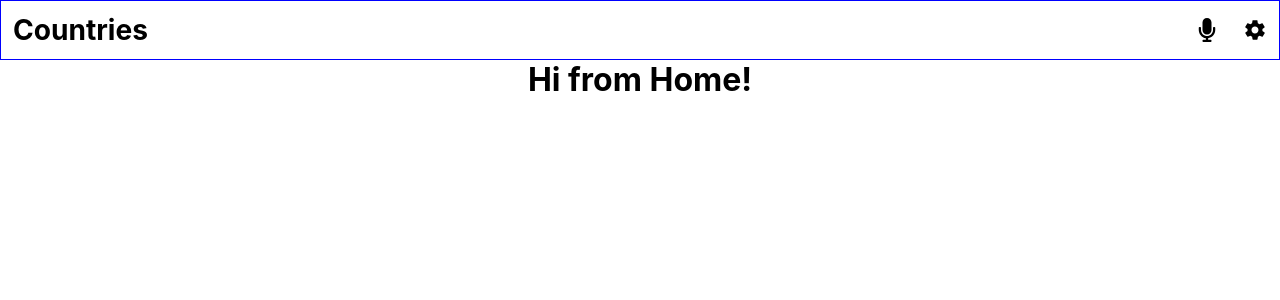
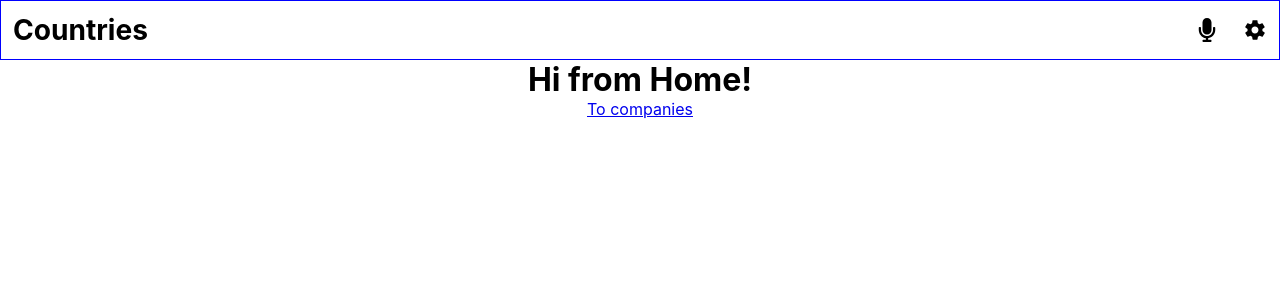
Before and after one commit to taldr27/Stock-Prices, a React (Create React App) app: page / in a window 1280 px wide. Shown: the top 300 px of the page. Built offline with nearby package versions, Linux system fonts and the light colour scheme.

Commit message:
Add nalink to each page for testing

```diff
--- a/src/pages/Companies.js
+++ b/src/pages/Companies.js
@@ -15,6 +15,7 @@ const Companies = () => {
         </div>
       </nav>
       <h1>Hi from Companies!</h1>
+      <NavLink to="/company-details">To Details</NavLink>
     </>
   );
 };
--- a/src/pages/Home.js
+++ b/src/pages/Home.js
@@ -2,6 +2,7 @@ import React from 'react';
 import '../styles/NavBar.css';
 import { FaMicrophone } from 'react-icons/fa';
 import { IoMdSettings } from 'react-icons/io';
+import { NavLink } from 'react-router-dom';
 
 const Home = () => {
   console.log('Home Page');
@@ -17,6 +18,7 @@ const Home = () => {
         </div>
       </nav>
       <h1>Hi from Home!</h1>
+      <NavLink to="/companies">To companies</NavLink>
     </>
   );
 };
```
